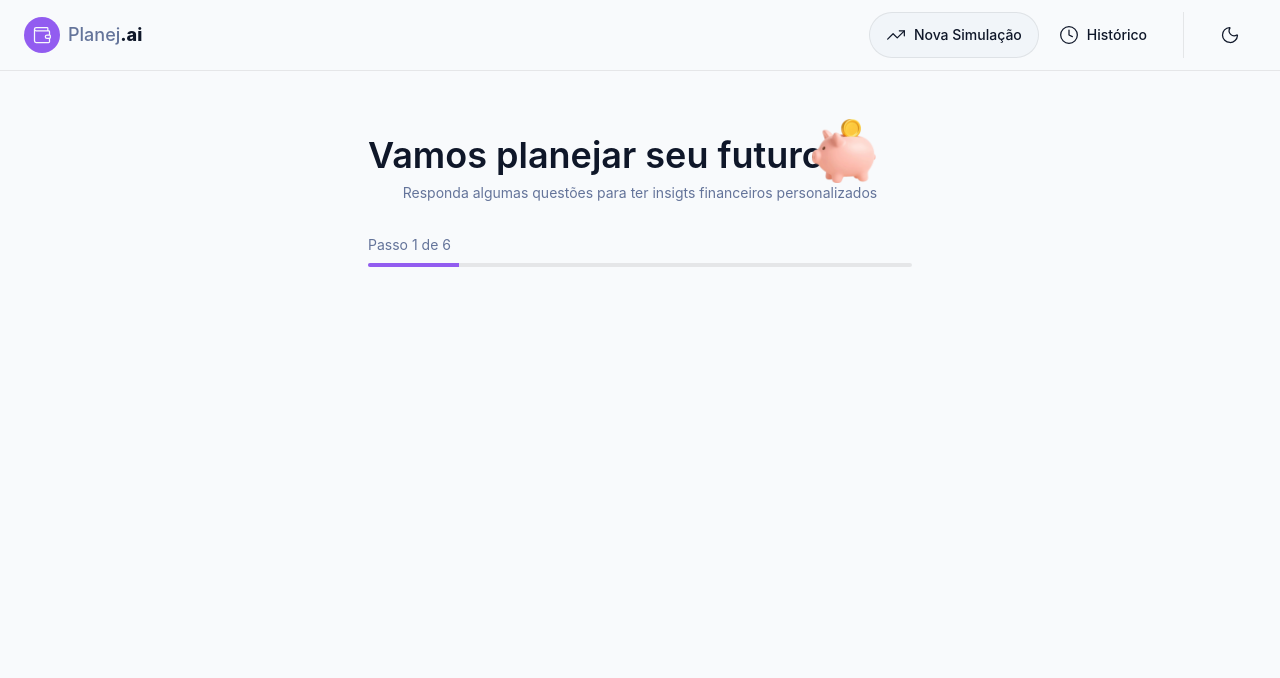
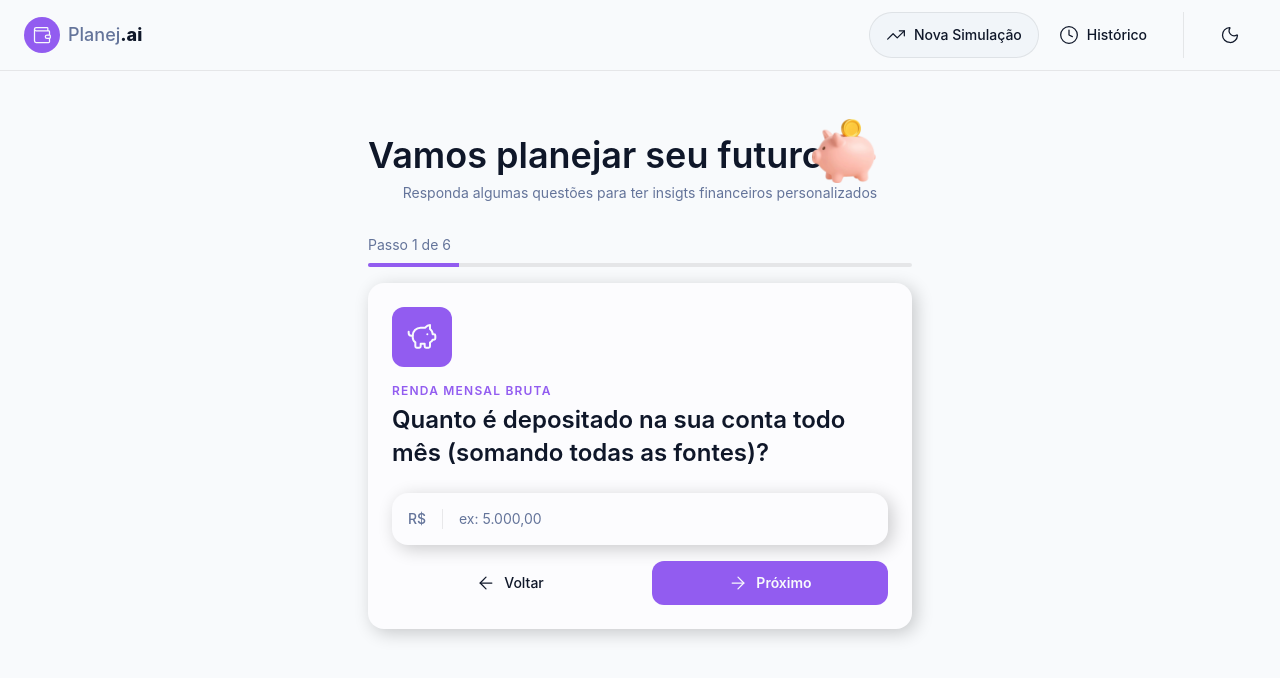
Before and after one commit to Marcelo-Henrique-dev/planejai, a React (Vite) app: page / in a window 1280 px wide. Shown: the top 678 px of the page. Built offline with nearby package versions, Linux system fonts and the light colour scheme.

Commit message:
feat: card de step e formulário feito

```diff
--- a/src/components/features/Simulation/Form.tsx
+++ b/src/components/features/Simulation/Form.tsx
@@ -1,9 +1,22 @@
+import { PiggyBank } from 'lucide-react'
+
+import { FormStep } from './FormStep'
 import { StepProgress } from './Progress'
 
 export const SimulationForm = () => {
   return (
     <>
       <StepProgress currentStep={1} totalSteps={6} />
+      <FormStep
+        icon={PiggyBank}
+        title="Renda mensal bruta"
+        question="Quanto é depositado na sua conta todo mês (somando todas as fontes)?"
+        inputProps={{
+          type: 'text',
+          placeholder: 'ex: 5.000,00',
+          prefix: 'R$',
+        }}
+      />
     </>
   )
 }
--- /dev/null
+++ b/src/components/features/Simulation/FormStep.tsx
@@ -0,0 +1,57 @@
+import { Button } from '@/components/shared/Button'
+import { Input, type InputProps } from '@/components/shared/Input'
+import { ArrowLeft, ArrowRight, type LucideIcon } from 'lucide-react'
+
+interface FormStepProps {
+  icon: LucideIcon
+  title: string
+  question: string
+  inputProps: InputProps
+  submitButtonProps?: {
+    label: string
+    emojiIcon?: string
+  }
+}
+
+export function FormStep({
+  icon: Icon,
+  title,
+  question,
+  inputProps,
+  submitButtonProps,
+}: FormStepProps) {
+  return (
+    <div className="bg-card rounded-2xl p-6 shadow-[4px_4px_18px_0px_rgba(0,0,0,0.2)] sm:p8">
+      <div className="bg-primary mb-4 flex- h-15 w-15 flex items-center justify-center rounded-xl">
+        <Icon size={32} className="text-primary-foreground" />
+      </div>
+      <h2 className="text-primary mb-1 text-xs font-semibold tracking-widest uppercase">{title}</h2>
+      <h3 className="text-foreground mb-6 text-xl leading-snug font-semibold sm:text-2xl">
+        {question}
+      </h3>
+      <form className="flex flex-col gap-4">
+        <Input {...inputProps} />
+        <div className="flex flex-col gap-3 sm:flex-row sm:gap-6">
+          <Button
+            type="button"
+            // onClick={onBack}
+            variant="ghost"
+            icon={ArrowLeft}
+            className="order-2 flex-1 justify-center rounded-xl py-3 sm:order-1"
+          >
+            Voltar
+          </Button>
+          <Button
+            type="submit"
+            variant="primary"
+            className="order-1 flex-1 sm:order-2"
+            icon={!submitButtonProps ? ArrowRight : undefined}
+          >
+            {submitButtonProps?.label ?? 'Próximo'}
+            {submitButtonProps?.emojiIcon}
+          </Button>
+        </div>
+      </form>
+    </div>
+  )
+}
--- /dev/null
+++ b/src/components/shared/Input.tsx
@@ -0,0 +1,31 @@
+import type { InputHTMLAttributes } from 'react'
+import { Divider } from './Divider'
+
+export interface InputProps extends InputHTMLAttributes<HTMLInputElement> {
+  prefix?: string
+  sufix?: string
+}
+
+export function Input({ prefix, sufix, ...rest }: InputProps) {
+  return (
+    <div className="bg-input flex items-center rounded-2xl p-4 shadow-[4px_4px_18px_0px_rgba(0,0,0,0.2)]">
+      {prefix && (
+        <>
+          <span className="text-muted-foreground text-sm font-medium">{prefix}</span>
+          <Divider orientation="vertical" />
+        </>
+      )}
+      <input
+        className="text-foreground placeholder:text-muted-foreground w-full bg-transparent text-sm outline-none"
+        autoFocus
+        {...rest}
+      />
+      {sufix && (
+        <>
+          <Divider orientation="vertical" />
+          <span className="text-muted-foreground ml-3 text-sm font-medium">{sufix}</span>
+        </>
+      )}
+    </div>
+  )
+}
```
